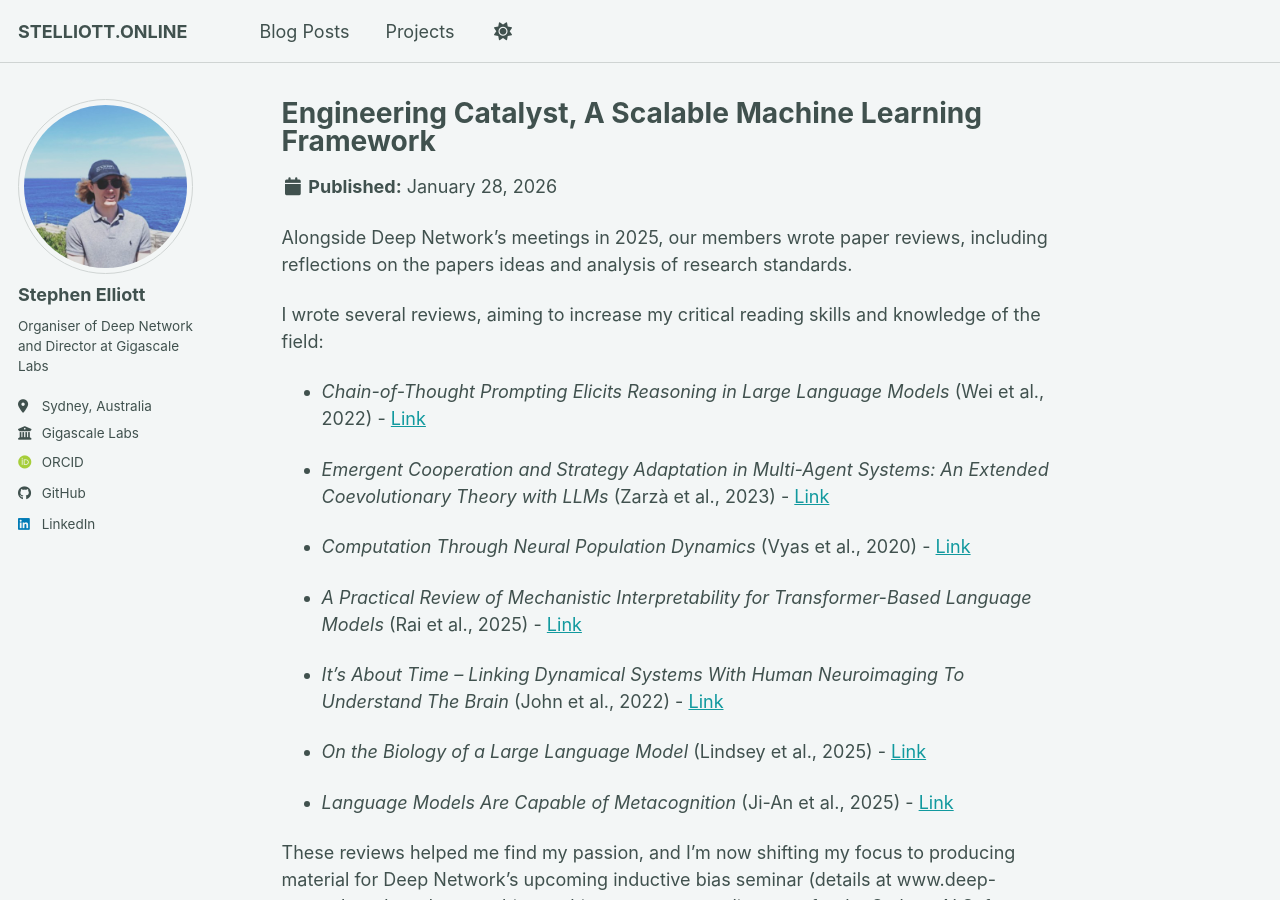
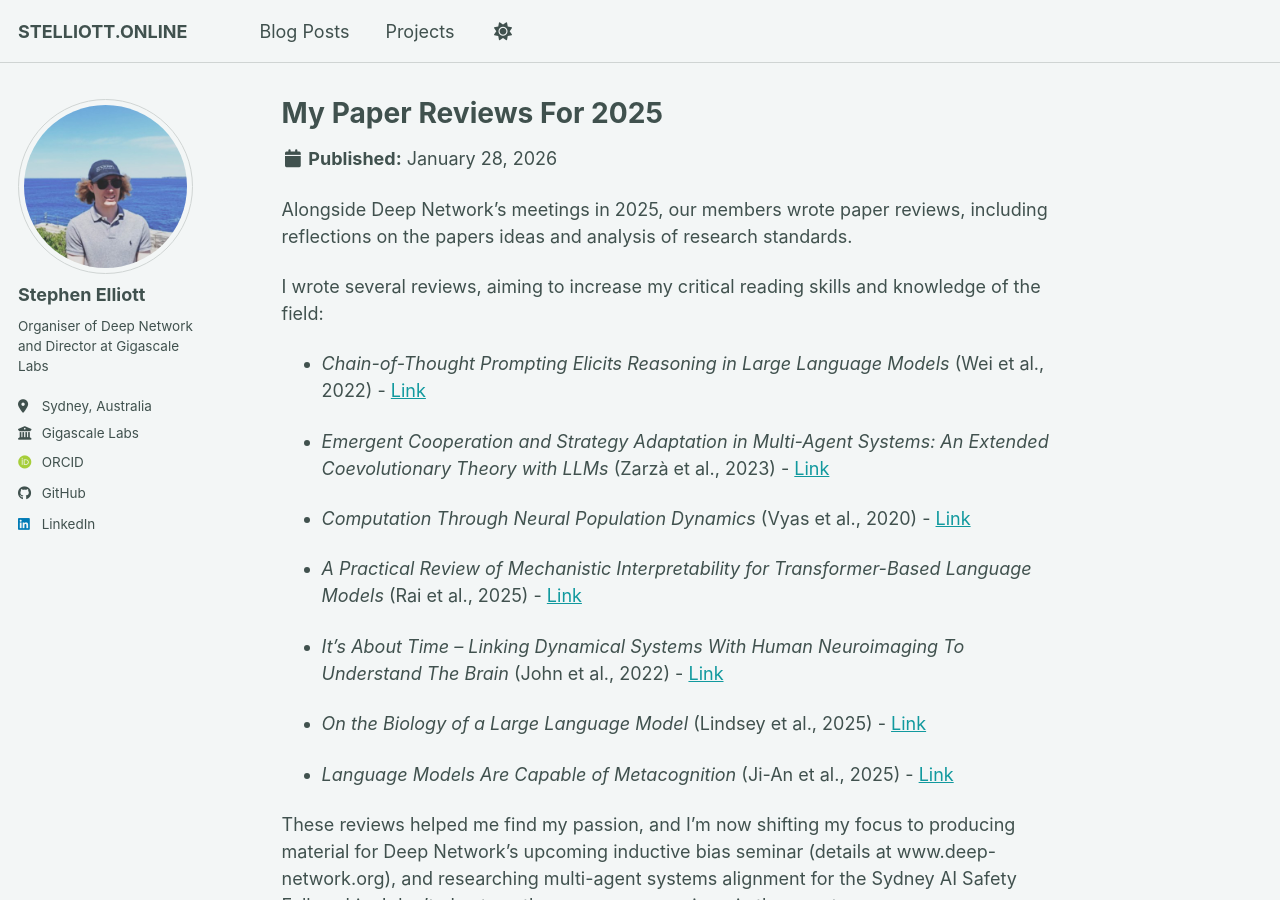
Before and after one commit to one-2/one-2.github.io, a Jekyll site: the page built from _projects/2026-01-28-my-paper-reviews-for-2025.md, in a window 1280 px wide and 900 px high. Built offline with Jekyll 4.4.1, drawn with Linux system fonts in a browser that asks for light colours; some web fonts are replaced; a script bundle is joined from its source files by our own code; library files that are not in the unit come from our copies.

Commit message:
blog: Fix metadata and route for 'Paper Reviews' post

```diff
--- a/_projects/2025-02-20-engineering-catalyst copy.md
+++ b/_projects/2026-01-28-my-paper-reviews-for-2025.md
@@ -1,7 +1,7 @@
 ---
-title: 'Engineering Catalyst, A Scalable Machine Learning Framework'
+title: 'My Paper Reviews For 2025'
 date: 2026-01-28
-permalink: /posts/2026/01/my-paper-reviews-from-2025
+permalink: /posts/2026/01/my-paper-reviews-for-2025
 tags:
   - artificial intelligence
   - research
```
Also changed, not shown: _posts/2024-06-09-how-ml-extends-software-eng copy.md (deleted, +0 -12 lines).
